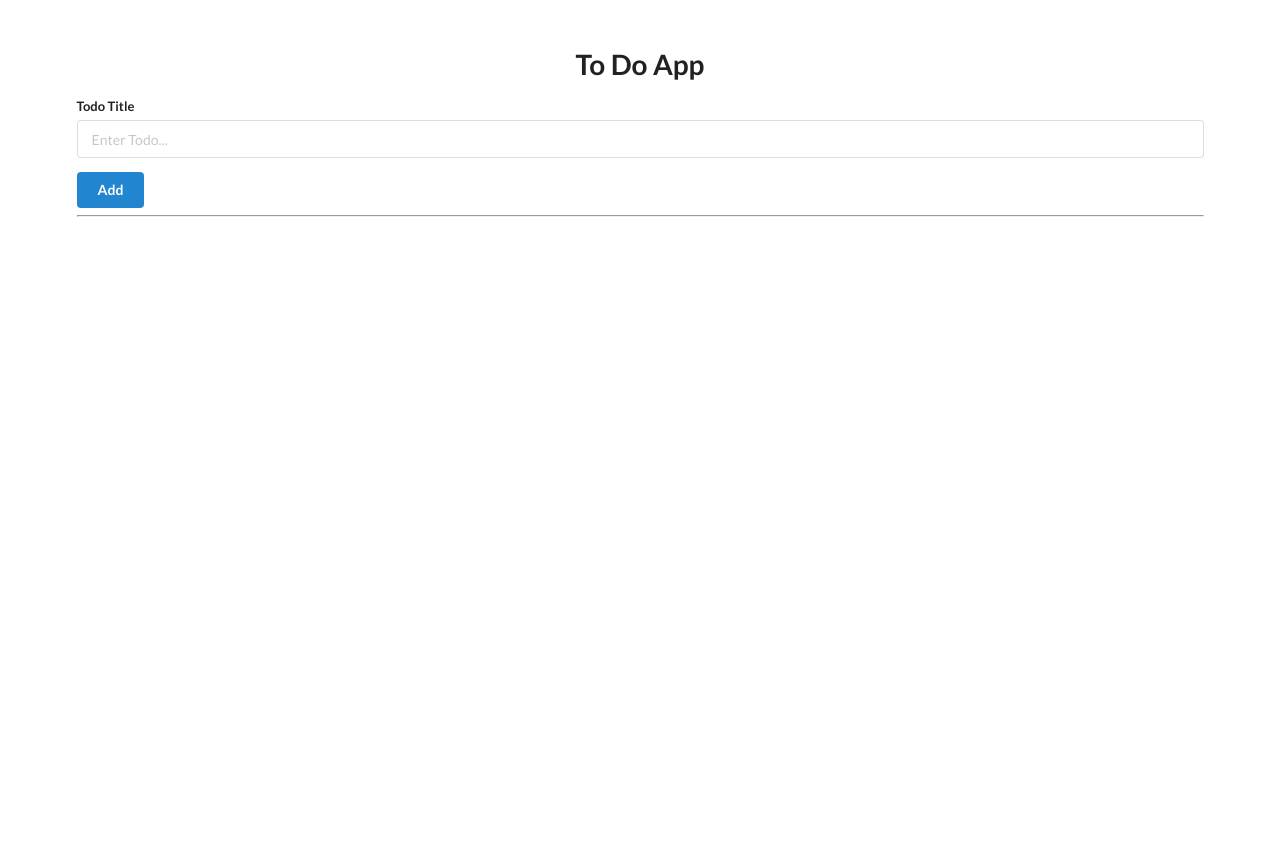
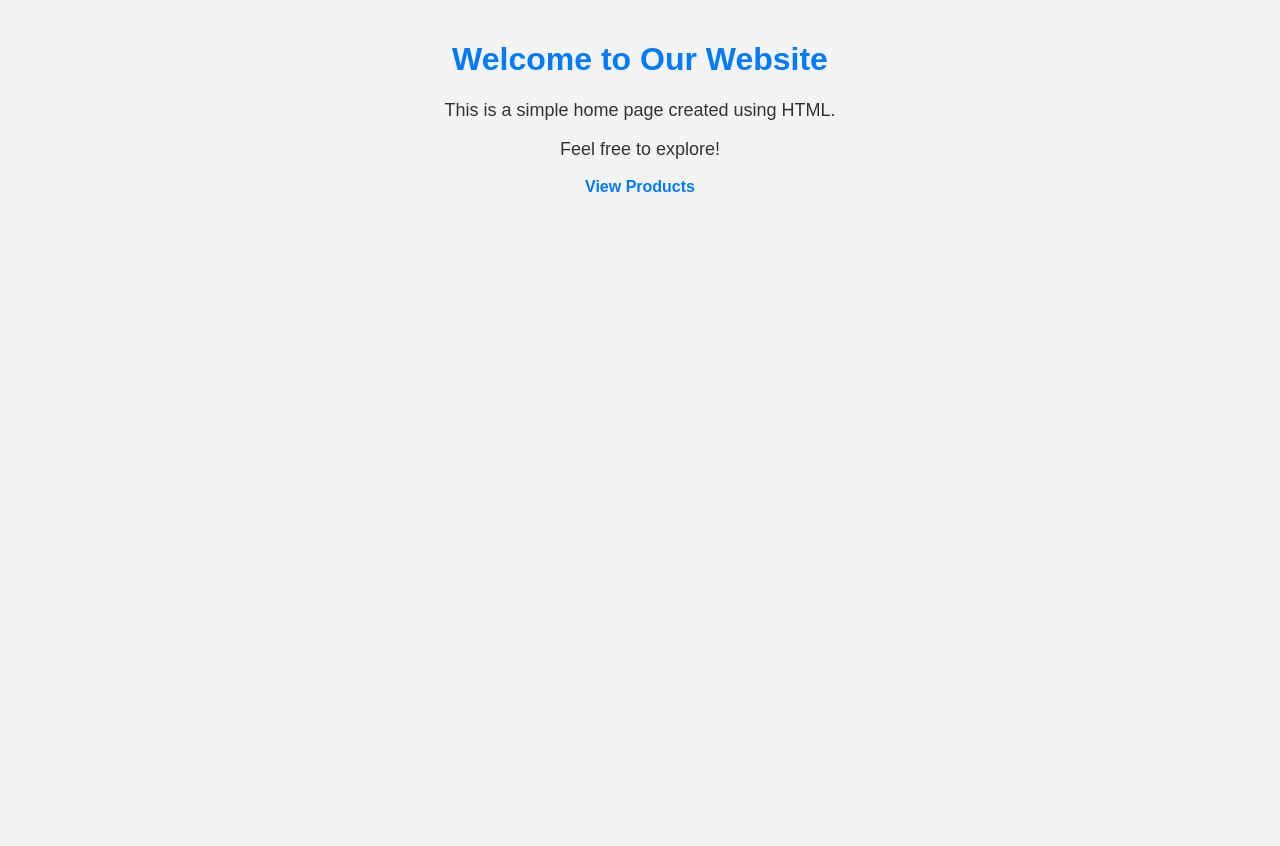
Before and after one commit to Tanvir-yzu/Fruits-app, a Flask app: page / in a window 1280 px wide. After the commit the page ends 192 px from the top, so only its background shows below. Run offline with Flask 3, Linux system fonts and the light colour scheme.

Commit message:
Add files via upload

```diff
--- a/templates/base.html
+++ b/templates/base.html
@@ -1,44 +1,42 @@
 <!DOCTYPE html>
 <html lang="en">
-
 <head>
     <meta charset="UTF-8">
     <meta name="viewport" content="width=device-width, initial-scale=1.0">
-    <title>Todo App</title>
-
-    <link rel="stylesheet" href="https://cdn.jsdelivr.net/npm/semantic-ui@2.4.2/dist/semantic.min.css">
-    <script src="https://cdn.jsdelivr.net/npm/semantic-ui@2.4.2/dist/semantic.min.js"></script>
+    <title>Home Page</title>
+    <style>
+        body {
+            font-family: Arial, sans-serif;
+            margin: 0;
+            padding: 0;
+            background-color: #f4f4f4;
+            color: #333;
+        }
+        .container {
+            width: 80%;
+            margin: auto;
+            padding: 20px;
+            text-align: center;
+        }
+        h1 {
+            color: #007bff;
+        }
+        p {
+            font-size: 18px;
+        }
+        a {
+            text-decoration: none;
+            color: #007bff;
+            font-weight: bold;
+        }
+    </style>
 </head>
-
 <body>
-    <div style="margin-top: 50px;" class="ui container">
-        <h1 class="ui center aligned header">To Do App</h1>
-
-        <form class="ui form" action="/add" method="post">
-            <div class="field">
-                <label>Todo Title</label>
-                <input type="text" name="title" placeholder="Enter Todo..."><br>
-            </div>
-            <button class="ui blue button" type="submit">Add</button>
-        </form>
-
-        <hr>
-
-        {% for todo in todo_list %}
-        <div class="ui segment">
-            <p class="ui big header">{{todo.id }} | {{ todo.title }}</p>
-
-            {% if todo.complete == False %}
-            <span class="ui gray label">Not Complete</span>
-            {% else %}
-            <span class="ui green label">Completed</span>
-            {% endif %}
-
-            <a class="ui blue button" href="/update/{{ todo.id }}">Update</a>
-            <a class="ui red button" href="/delete/{{ todo.id }}">Delete</a>
-        </div>
-        {% endfor %}
+    <div class="container">
+        <h1>Welcome to Our Website</h1>
+        <p>This is a simple home page created using HTML.</p>
+        <p>Feel free to explore!</p>
+        <a href="/products">View Products</a>
     </div>
 </body>
-
 </html>
```
